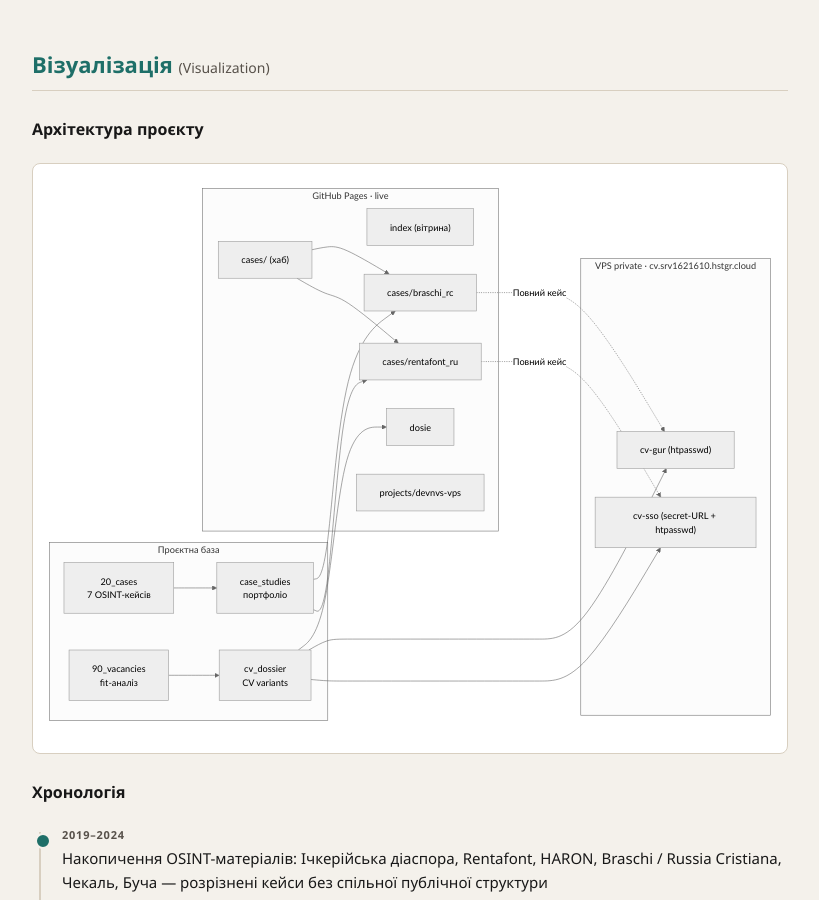
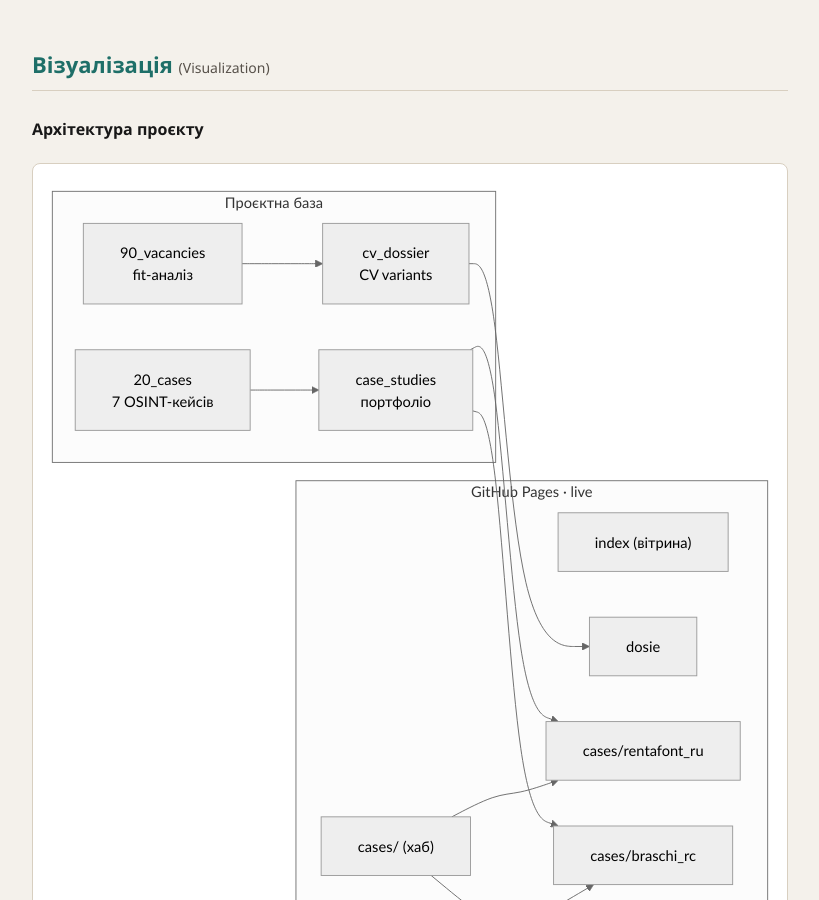
Before and after one commit to NestorVolya/nestorvolya.github.io, a Jekyll site: the page meta.html, which Jekyll copies as it is, in a window 1280 px wide and 900 px high, scrolled down 1969 px. Shown: the whole window, without its empty margins (230-1049 px from the left). Built offline with Jekyll 4.4.1, drawn with Linux system fonts in a browser that asks for light colours.

Commit message:
meta.html: remove VPS CV subgraph from mermaid diagram
cv-sso and cv-gur nodes removed from public architecture diagram.
No public references to private CV slot remain.

Co-Authored-By: Claude Sonnet 4.6 <noreply@anthropic.com>

```diff
--- a/meta.html
+++ b/meta.html
@@ -167,20 +167,11 @@ flowchart LR
     BRA["cases/braschi_rc"]
     VPS["projects/devnvs-vps"]
   end
-  subgraph CVVPS["VPS private · cv.srv1621610.hstgr.cloud"]
-    direction TB
-    SSO["cv-sso (secret-URL + htpasswd)"]
-    GUR["cv-gur (htpasswd)"]
-  end
   OUTPUT --> RENT
   OUTPUT --> BRA
-  CVDOC --> SSO
-  CVDOC --> GUR
   CVDOC --> DOS
   HUB --> RENT
   HUB --> BRA
-  RENT -.->|"Повний кейс"| SSO
-  BRA -.->|"Повний кейс"| GUR
     </div>
   </div>
 
```
